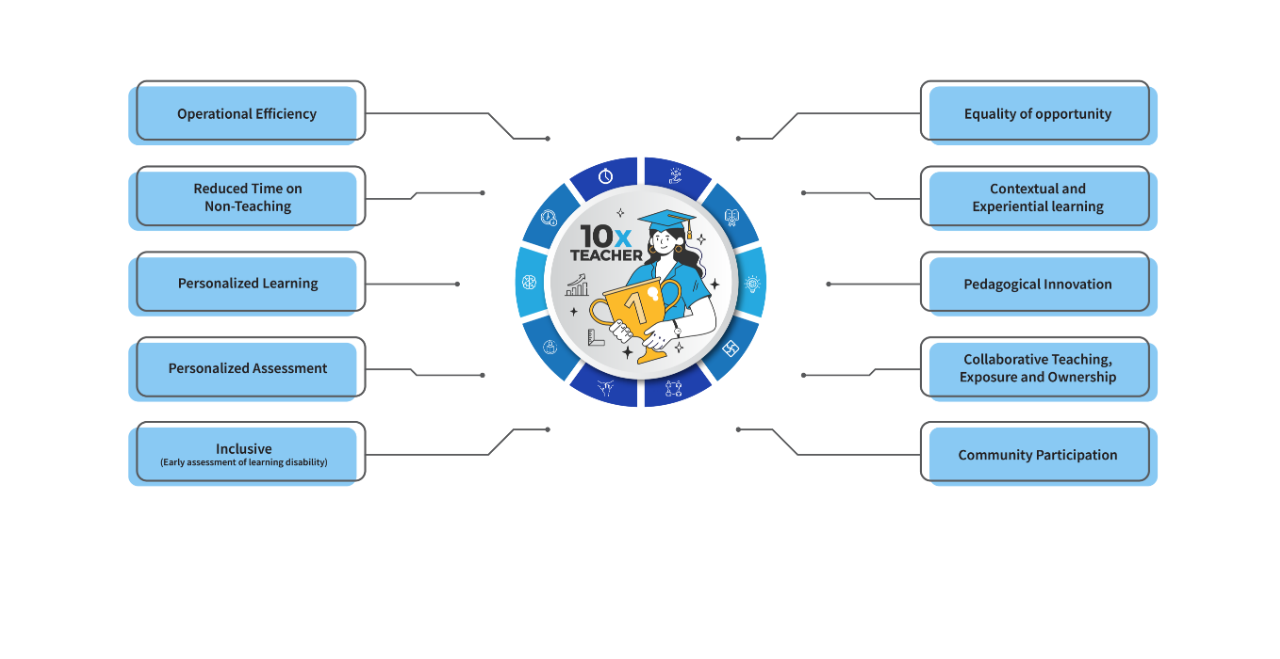
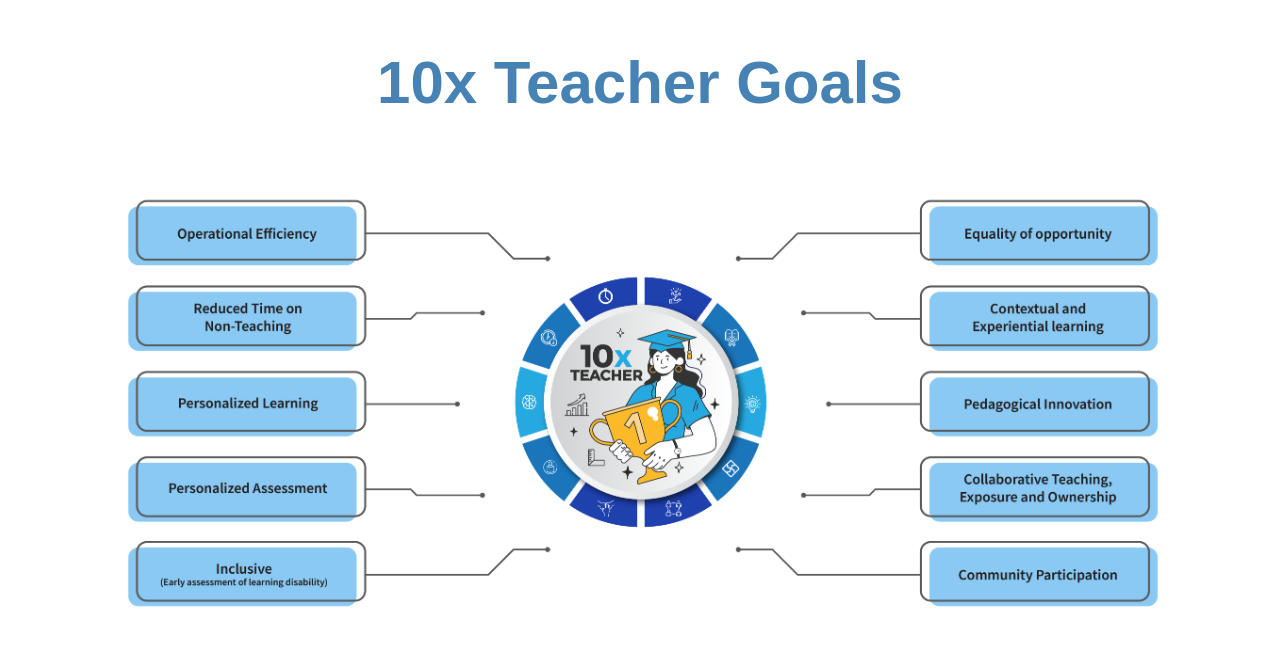
Before and after one commit to Gaurav007-star/10x, a React (Vite) app: page / in a window 1280 px wide. Shown: the part 1537-2196 px from the top of the page. Built offline with nearby package versions, Linux system fonts and the light colour scheme; a web font is replaced by a local one.

Commit message:
add title

```diff
--- a/src/components/Home/ProjectObject.jsx
+++ b/src/components/Home/ProjectObject.jsx
@@ -12,7 +12,8 @@ import PulseCircle from "../ui/PulseCircle";
 const ProjectObject = () => {
   return (
     <Element name="project">
-      <div className="w-full h-max flex px-20">
+      <div className="relative w-full h-max flex flex-col items-center px-20 pt-20 my-10">
+        <h1 className="absolute top-0 w-full h-max text-[60px] text-center text-primary font-bold p-2 z-20">10x Teacher Goals</h1>
         <img src={Goal10X} alt="" className="w-full h-full object-cover" />
       </div>
       {/* TODO:matrix creation */}
```
Also changed, not shown: src/components/Home/Hero.css (added, +10 -0 lines).
